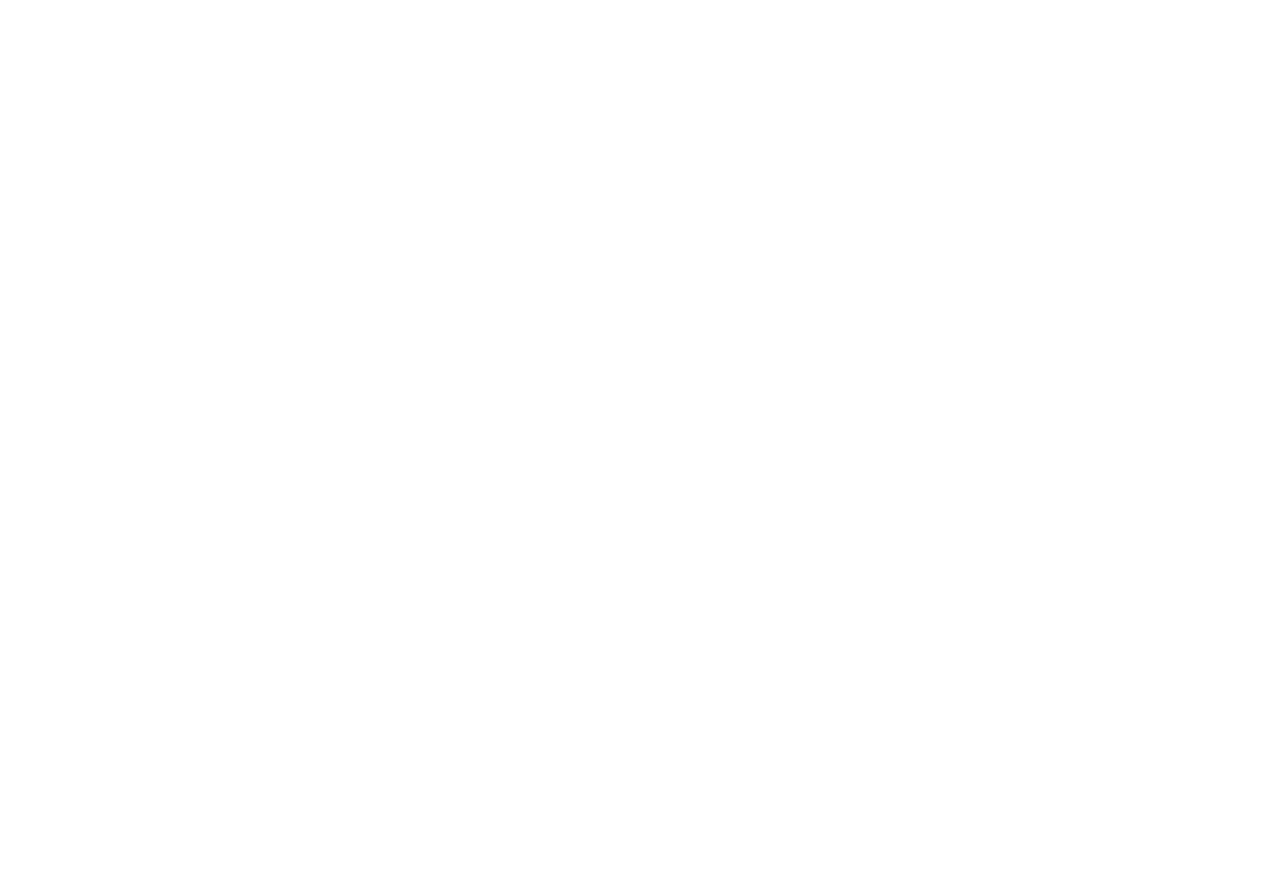
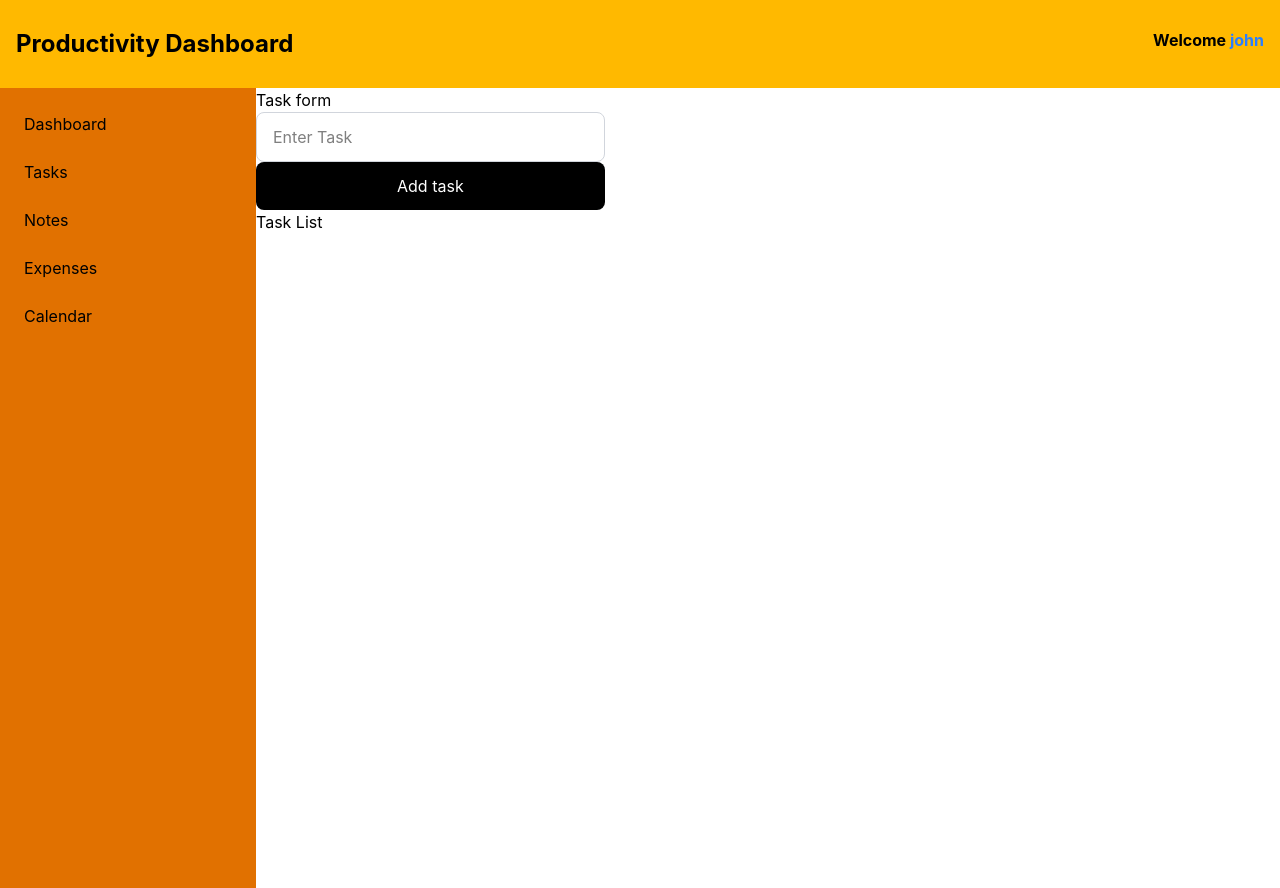
Before and after one commit to ADISHAR2005/productivitydashboard, a React (Vite) app: page /tasks in a window 1280 px wide. Before the commit this address had no page. Before the commit the page ends 800 px from the top, so only its background shows below. Built offline with nearby package versions, Linux system fonts and the light colour scheme.

Commit message:
task page implemented

```diff
--- a/src/App.jsx
+++ b/src/App.jsx
@@ -2,6 +2,7 @@
 import Login from "./pages/Login.jsx"
 import Register from "./pages/Register.jsx"
 import Dashboard from "./pages/Dashboard.jsx"
+import { Tasks } from "./pages/Tasks.jsx"
 
 
 const App = () => {
@@ -10,6 +11,7 @@
       <Route path="/" element={<Login/>}/>
       <Route path="/register" element={<Register/>}/>
       <Route path="/dashboard" element={<Dashboard/>}/>
+      <Route path="/tasks" element={<Tasks/>}/>
     </Routes>
   )
 }
--- /dev/null
+++ b/src/pages/Tasks.jsx
@@ -0,0 +1,98 @@
+import { useState, useEffect } from "react"
+import InputField from "../components/InputField"
+import Navbar from "../components/Navbar"
+import Sidebar from "../components/Sidebar"
+
+
+export const Tasks = () => {
+    const [task, setTask] = useState("");
+    const [tasks, setTasks] = useState([]);
+
+    useEffect(() => {
+        try {
+            const savedTasks = localStorage.getItem("tasks");
+            if (savedTasks) {
+                setTasks(JSON.parse(savedTasks));
+            }
+        } catch(error){
+            console.error(error);
+            localStorage.removeItem("tasks")
+        }
+    }, [])
+
+    useEffect(() => {
+        localStorage.setItem(
+            "tasks",
+            JSON.stringify(tasks)
+        )
+    }, [tasks])
+
+    const handleAddTask = (e) => {
+        e.preventDefault();
+        if (!task.trim())
+            return;
+        setTasks([...tasks, task])
+        setTask("")
+    }
+
+    const deleteTask = (indexToDelete) => {
+        setTasks(
+            tasks.filter(
+                (_, index) => index !== indexToDelete
+            )
+        );
+    };
+
+    return (
+        <div className="min-h-screen">
+            <Navbar />
+            <div className="flex">
+                <Sidebar />
+                <div>
+                    <h1>Task form</h1>
+                    <form onSubmit={handleAddTask}>
+                        <InputField
+                            type="text"
+                            value={task}
+                            onChange={(e) => setTask(e.target.value)}
+                            placeholder="Enter Task"
+                        />
+                        <button
+
+                            className="w-full bg-black text-white py-3 rounded-lg hover:opacity-90 transition"
+                        >
+                            Add task
+                        </button>
+                    </form>
+                    <div>
+                        <h1>Task List</h1>
+                        <div className="px-5">
+                            {
+                                tasks.map((item, index) => (
+                                    <div key={index}
+                                        className="flex justify-between"
+                                    >
+
+                                        <li>
+                                            {item}
+                                        </li>
+                                        <button
+                                            onClick={() => deleteTask(index)}
+                                        >
+                                            Delete
+                                        </button>
+
+                                    </div>
+                                ))
+
+                            }
+                        </div>
+                    </div>
+                </div>
+
+            </div>
+
+
+        </div>
+    )
+}
```
